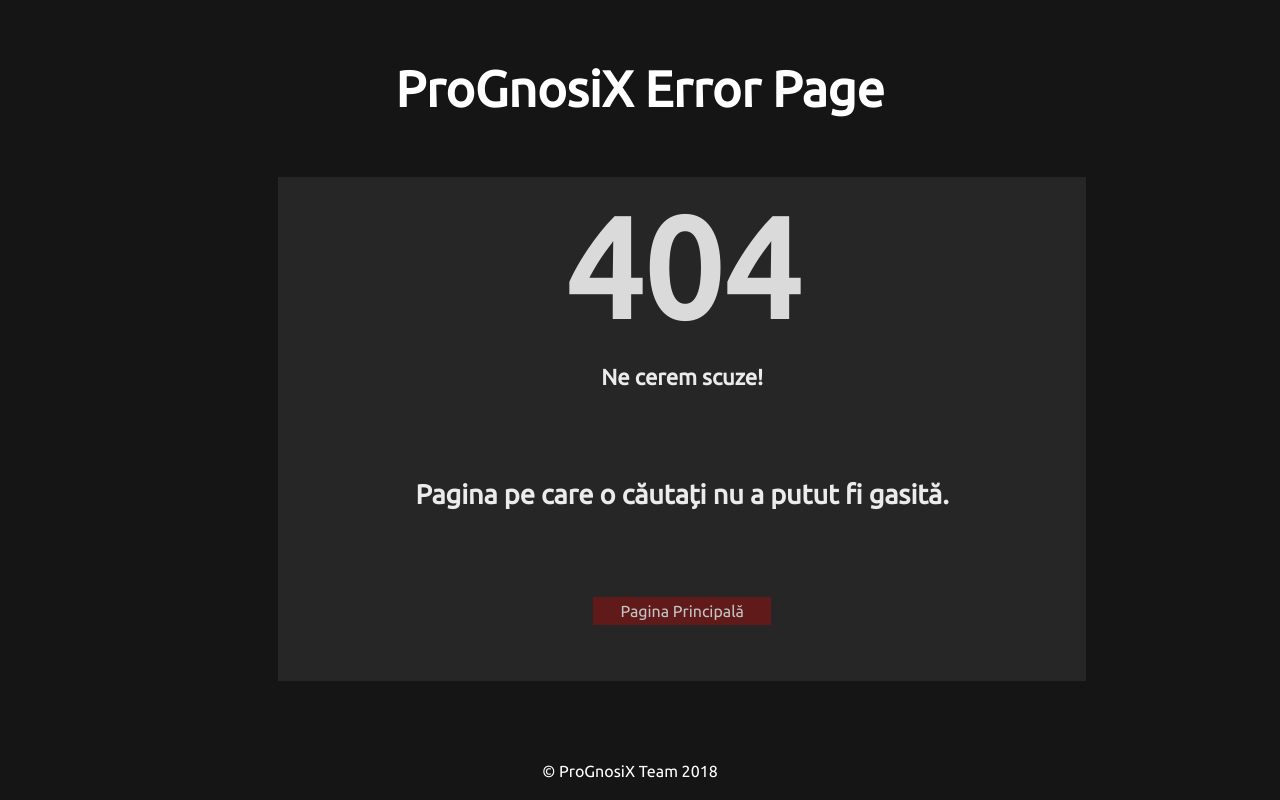
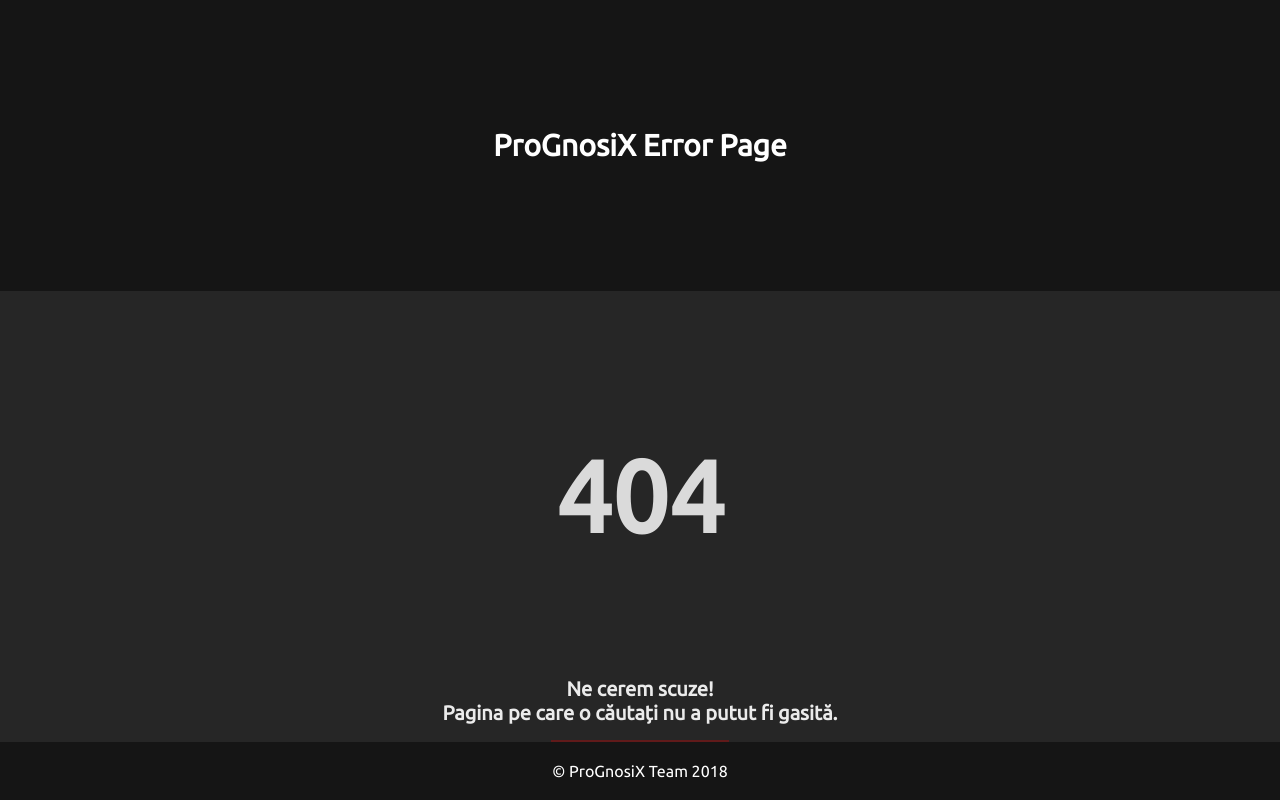
Before and after one commit to stefanamurarasu/ProGnosiX, a PHP site: template app/views/404.view.html in a window 1280 px wide. Run offline with PHP 8.4, Linux system fonts and the light colour scheme; the template is opened without the code that fills it, so the values that code supplies are empty.

Commit message:
responsive design

```diff
--- a/public/404.css
+++ b/public/404.css
@@ -1,14 +1,19 @@
+* {
+	margin: 0;
+	padding: 0;
+	box-sizing: border-box;
+}
+
 html{
     font-family: 'Ubuntu', sans-serif;
     background-color:#151515;
 }
 
 .error-content{
-    border: 2px solid green;
-    width: 60%;
+    width: 70%;
     margin-top: 20px;
-    margin-left: 270px;
-    padding:25px;
+   margin: 0px 270px;
+    padding: 25px;
     line-height:90px;
     text-align: center;
     border: #151515;
@@ -66,3 +71,108 @@ h1{
     color: white;
     margin-left:-30px;
 }
+
+/* Galaxy S5 */
+@media (min-width: 360px) and (max-width:411px) and (min-height: 640px) and (max-height:823px){
+
+    h1 {
+        margin: 0;
+        padding: 10%;
+        font-size: 30px;
+    }
+
+    .error-content {
+        margin:0;
+        line-height: normal;
+        width: 100%;
+    }
+
+    .error-content h1 {
+        margin: 0;
+        font-size: 100px;
+    }
+
+    .error-content h2, .error-content h3 {
+        font-size: 20px;
+    }
+
+    .error-content h3 {
+        padding-bottom: 20px;
+    }
+    .footer {
+        margin-left: 0;
+    }
+}
+
+/* Pixel2, Pixel2XL */
+@media (width: 411px) and (min-height: 731px) and (max-height:823px){
+    .error-content {
+        margin-top: 20%;
+    }
+}
+
+
+/* iPhone */
+@media (min-width: 320px) and (max-height:812px){
+
+    h1 {
+        margin: 0;
+        padding: 10%;
+        font-size: 30px;
+    }
+
+    .error-content {
+        margin:0;
+        line-height: normal;
+        width: 100%;
+    }
+
+    .error-content h1 {
+        margin: 0;
+        font-size: 100px;
+    }
+
+    .error-content h2, .error-content h3 {
+        font-size: 20px;
+    }
+
+    .error-content h3 {
+        padding-bottom: 20px;
+    }
+    .footer {
+        margin-left: 0;
+    }
+}
+
+/* iPhoneX */
+@media (width: 375px) and (height:812px){
+    .error-content {
+        margin-top: 30%;
+    }
+}
+
+/* iPad*/
+@media (width: 768px) and (height:1024px){
+    .error-content {
+        width: 100%;
+        margin:0;
+        margin-top: 20%;
+    }
+    .footer {
+        margin-left: 0;
+    }
+}
+
+/* iPad Pro*/
+@media (width: 1024px) and (height:1366px){
+    .error-content {
+        width: 100%;
+        margin:0;
+        margin-top: 20%;
+        padding: 100px;
+
+    }
+    .footer {
+        margin-left: 0;
+    }
+}
```
